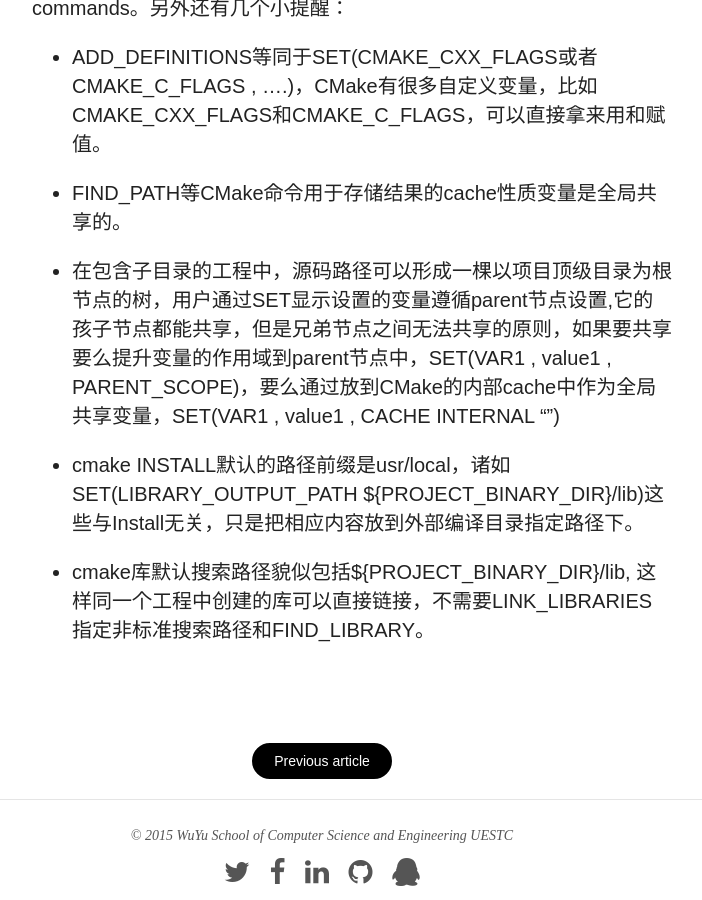
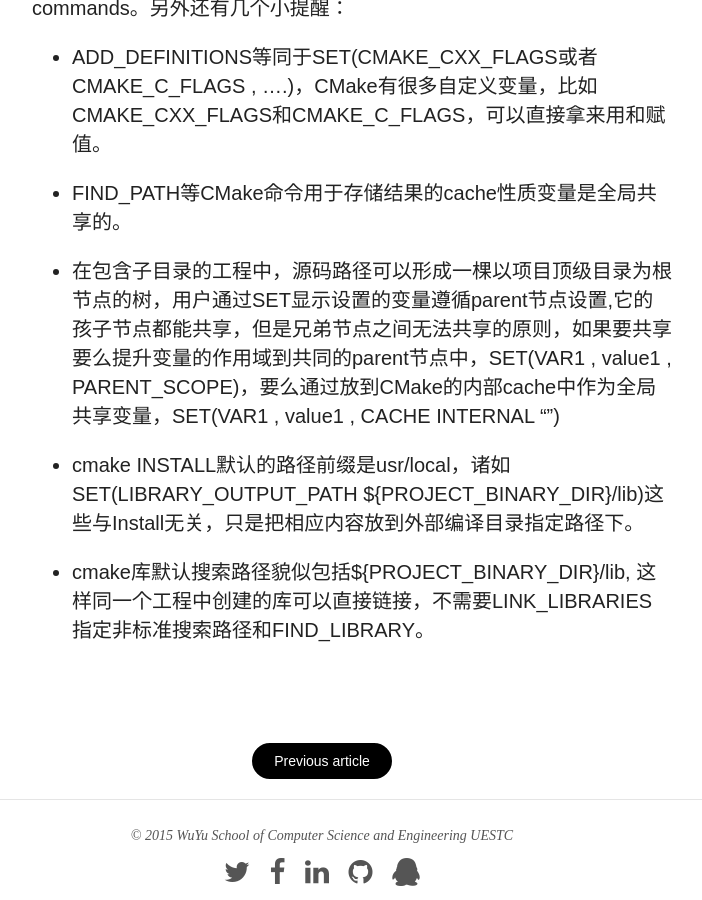
Before and after one commit to wuyu201321060203/wuyu201321060203.github.io, a Jekyll site: the page built from _posts/2015-01-01-CMAKE.md, in a window 1280 px wide and 900 px high, scrolled down 5344 px. Shown: the whole window, without its empty margins (318-1020 px from the left). Built offline with Jekyll 4.4.1, drawn with Linux system fonts in a browser that asks for light colours; nearby versions of some CDN libraries; some web fonts are replaced; comment, search, counter and statistics services are not loaded.

Commit message:
update blog cmake

```diff
--- a/_posts/2015-01-01-CMAKE.md
+++ b/_posts/2015-01-01-CMAKE.md
@@ -221,7 +221,7 @@ INSTALL(PROGRAMS end.sh DESTINATION ${PROJECT_BINARY_DIR}/bin/test)
 
 - FIND_PATH等CMake命令用于存储结果的cache性质变量是全局共享的。
 
-- 在包含子目录的工程中，源码路径可以形成一棵以项目顶级目录为根节点的树，用户通过SET显示设置的变量遵循parent节点设置,它的孩子节点都能共享，但是兄弟节点之间无法共享的原则，如果要共享要么提升变量的作用域到parent节点中，SET(VAR1 , value1 , PARENT_SCOPE)，要么通过放到CMake的内部cache中作为全局共享变量，SET(VAR1 , value1 , CACHE INTERNAL "")
+- 在包含子目录的工程中，源码路径可以形成一棵以项目顶级目录为根节点的树，用户通过SET显示设置的变量遵循parent节点设置,它的孩子节点都能共享，但是兄弟节点之间无法共享的原则，如果要共享要么提升变量的作用域到共同的parent节点中，SET(VAR1 , value1 , PARENT_SCOPE)，要么通过放到CMake的内部cache中作为全局共享变量，SET(VAR1 , value1 , CACHE INTERNAL "")
 
 - cmake INSTALL默认的路径前缀是usr/local，诸如SET(LIBRARY_OUTPUT_PATH ${PROJECT_BINARY_DIR}/lib)这些与Install无关，只是把相应内容放到外部编译目录指定路径下。
 
```
